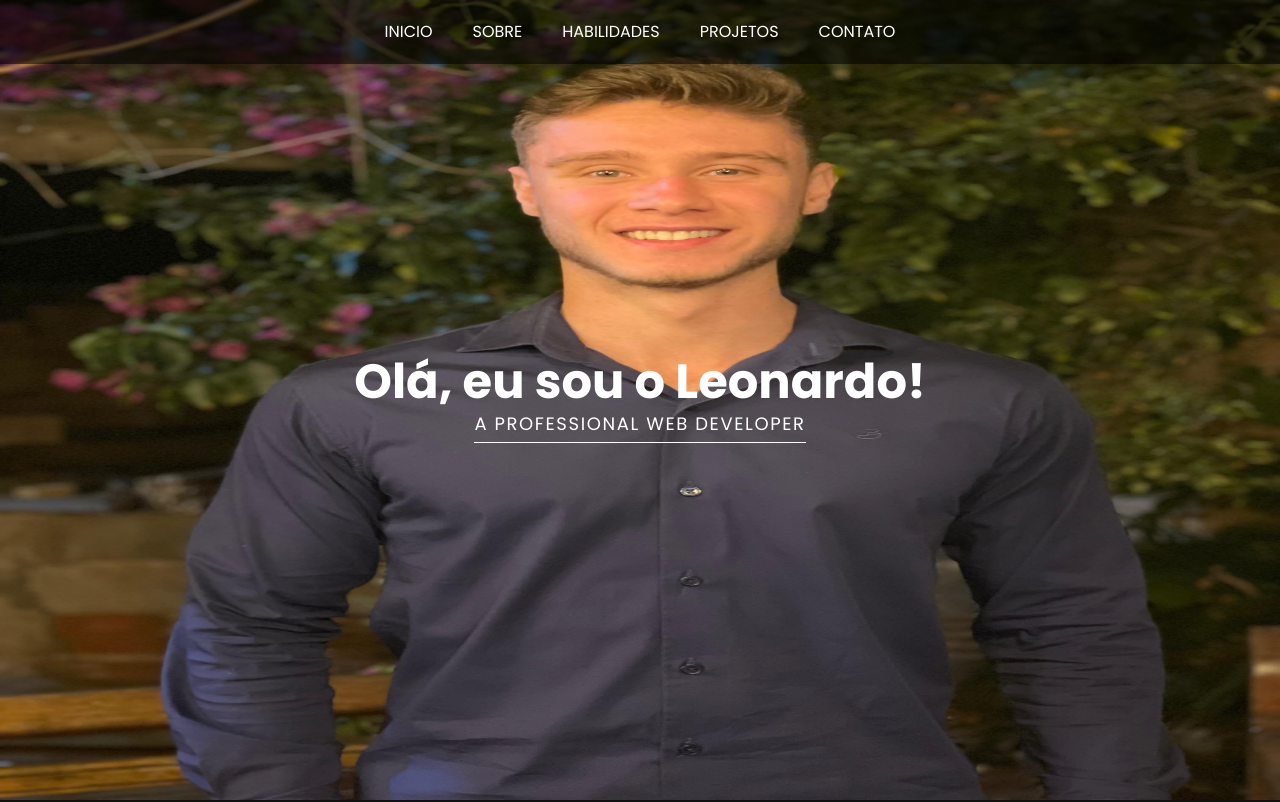
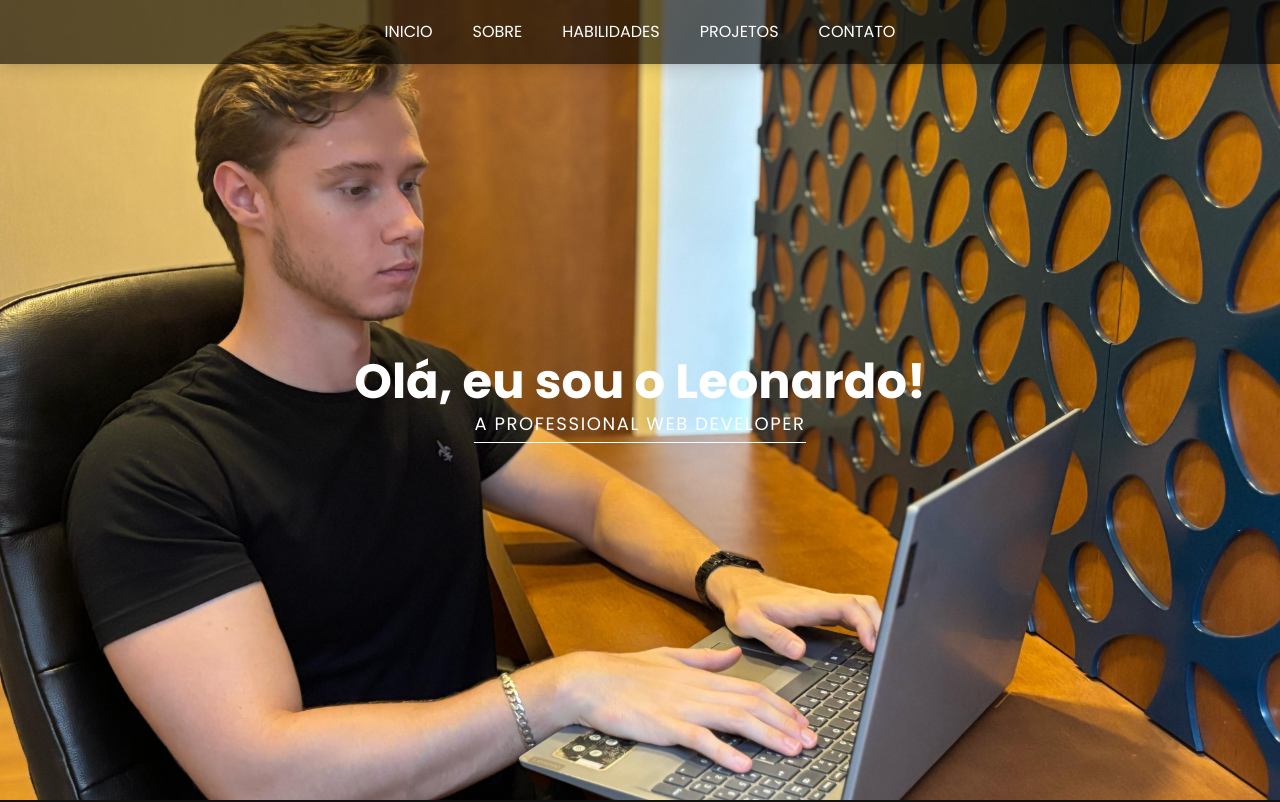
Before and after one commit to leogarcia2004/Professional-portfolio, a React (Vite) app: page / in a window 1280 px wide. Shown: the top 802 px of the page. Built offline with nearby package versions, Linux system fonts and the light colour scheme.

Commit message:
Adjusting details

```diff
--- a/src/components/Home.tsx
+++ b/src/components/Home.tsx
@@ -1,13 +1,12 @@
-import FotoPerfil from '../assets/Foto_Perfil.jpeg'
+
 import { useWidthContext } from "../context/WidthContext";
-
+import Foto_perfil from '../assets/foto_perfil.jpeg';
 const Home = () => {
 
   const { navBarOpen } = useWidthContext();
 
   return (
-    <section id='home' className="h-screen flex justify-center items-center">
-      <img className="h-full w-full bg-cover bg-center" src={FotoPerfil} alt="Foto Leonardo" />
+    <section id='home' className="bg-imagem_professional bg-cover bg-center h-screen flex justify-center items-center">
         <div className={`absolute ${navBarOpen ? 'z-0' : 'z-10'} flex flex-col items-center text-white`}>
             <h1 className="font-bold text-center text-3xl md:text-5xl">Olá, eu sou o Leonardo!</h1>
             <span className="text-xs md:text-lg tracking-[0.1rem]  border-b border-white py-1">A PROFESSIONAL WEB DEVELOPER</span>
--- a/tailwind.config.js
+++ b/tailwind.config.js
@@ -7,7 +7,7 @@ export default {
   theme: {
     extend: {
       backgroundImage: {
-        'imagem_professional': "url('./src/assets/Foto_Perfil.jpeg')"
+        'imagem_professional': `url('/src/assets/Foto_Perfil.jpeg')`
       }
     },
   },
```
Also changed, not shown: src/assets/Foto_Perfil.jpeg.
